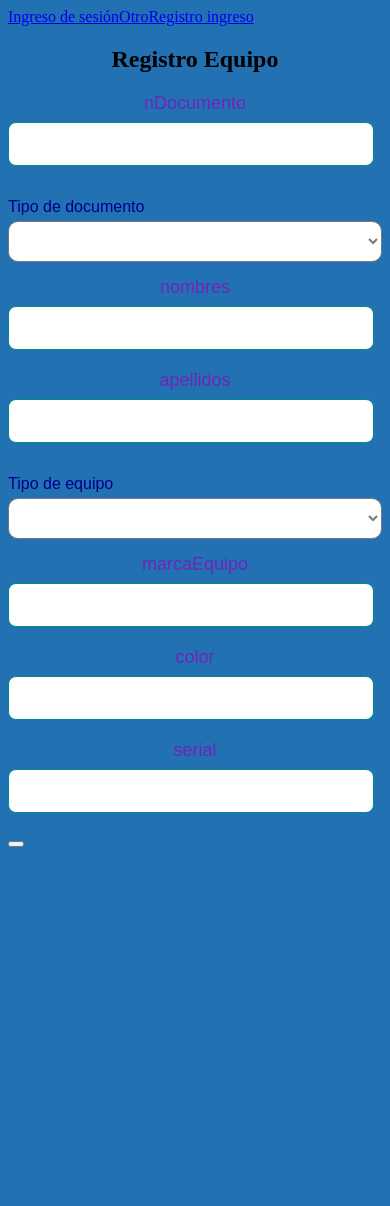
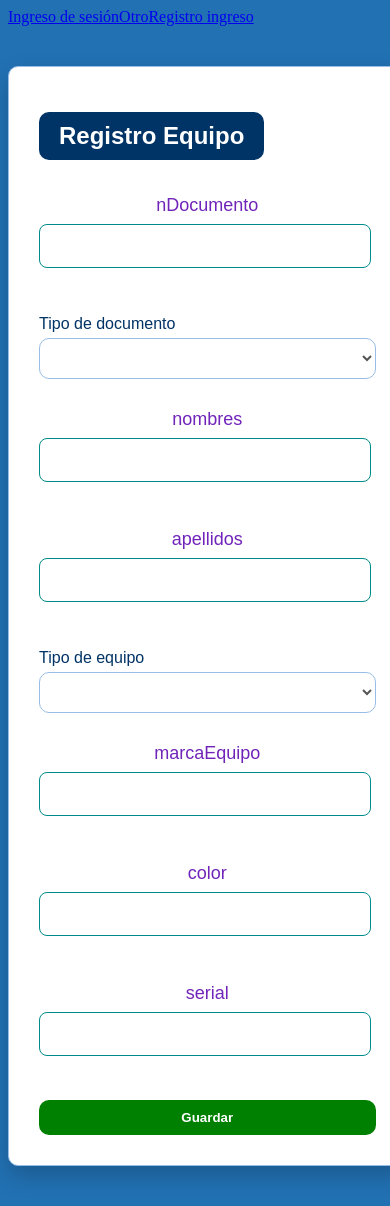
Before and after one commit to Mauricio4-alt/Security-log-system, a React (Vite) app in the folder DEVELOP/FRONTEND/security-log-system/: page /security/registro-ingreso in a window 390 px wide. Before the commit the page ends 856 px from the top, so only its background shows below. Built offline with nearby package versions, Linux system fonts and the light colour scheme.

Commit message:
chore: acomodando estilo del registro

```diff
--- a/DEVELOP/FRONTEND/security-log-system/src/assets/styles/ingreso.css
+++ b/DEVELOP/FRONTEND/security-log-system/src/assets/styles/ingreso.css
@@ -1,113 +1,97 @@
 :root {
-  --blue-dark: #003366;    /* Azul oscuro para títulos/fondo */
-  --blue-medium: #007bff;  /* Azul brillante para botones principales */
-  --blue-light: #e6f0ff;   /* Azul muy claro para fondo de formulario */
-  --blue-border: #99bde6;  /* Azul intermedio para bordes */
+  --blue-dark: #003366;
+  --blue-medium: #007bff;
+  --blue-light: #e6f0ff;
+  --blue-border: #99bde6;
   --text-color: #333;
   --white: #ffffff;
 }
 
-/* --- Contenedor General --- */
+/* Contenedor del formulario */
 .form-container {
   width: 550px;
   margin: 40px auto;
   padding: 30px;
   background-color: white;
-  border: 1px solid #99bde6;
+  border: 1px solid var(--blue-border);
   border-radius: 10px;
   box-shadow: 0 10px 25px rgba(0, 0, 0, 0.2);
 }
 
-/* --- Título --- */
+/* Título */
 .form-title {
   font-family: sans-serif;
   text-align: center;
   font-size: 1.8rem;
   font-weight: bold;
   padding: 10px 20px;
-  margin-top: 15px;
-  margin-bottom: 20px;
+  margin: 15px auto 25px;
+  background-color: var(--blue-dark);
   color: white;
-  background-color: blue;
   border-radius: 10px;
-  display: inline-block; /* Para que el fondo solo cubra el texto */
-  margin-left: 50%;
-  transform: translateX(-50%);
+  display: inline-block;
 }
 
-/* --- Diseño de Grid (Escritorio/Tablet) --- */
+/* Grid de inputs */
 .form-grid {
+  display: grid;
+  grid-template-columns: 1fr 1fr;
+  gap: 20px;
   padding-bottom: 2%;
-
 }
 
+/* Grupo de inputs */
+.input-group,
 .form-column {
   display: flex;
   flex-direction: column;
 }
 
+/* Etiquetas */
 label {
   font-family: sans-serif;
-  display: center;
-  margin-top: 15px;
+  margin-top: 10px;
   margin-bottom: 5px;
   font-weight: 500;
-  color: darkblue;
+  color: var(--blue-dark);
 }
 
-.form-input, .form-select {
+/* Inputs y selects */
+.form-input {
   width: 100%;
-  padding: 10px;;
-  border: 1px solid blue;
+  padding: 10px;
   background-color: white;
-  box-sizing: border-box; /* Importante para el padding */
+  border: 1px solid var(--blue-border);
+  border-radius: 10px;
+  box-sizing: border-box;
   font-size: 1rem;
-  color: rgb(121, 121, 121);
-  /* Estilo para parecerse al wireframe */
-  border: 1px solid;
-  border-radius: 10px;
+  color: #555;
 }
 
+/* Select personalizado */
+.form-input select,
 .form-select {
-  /* Apariencia personalizada para select en el wireframe */
   appearance: none;
-  background-repeat: no-repeat;
-  background-position: right 10px center;
-  padding-right: 20px; /* Espacio para el icono de la flecha */
+  padding-right: 20px;
 }
 
-/* --- Sección de Botones --- */
+/* Sección de botones */
 .form-actions {
   display: flex;
   justify-content: flex-end;
   gap: 15px;
-  margin-top: 10px;
-  padding-top: 20px;
-  /* borde simple en la parte superior para separarlos visualmente si es necesario */
-  /* border-top: 1px solid var(--blue-border); */
+  margin-top: 20px;
 }
 
 .btn {
   padding: 10px 20px;
-  border: 1px solid #ffffff; /* Borde negro como en el wireframe */
   border-radius: 10px;
   cursor: pointer;
   font-weight: bold;
-  transition: background-color 0.2s, color 0.2s;
+  border: none;
 }
 
-/* Estilos de botones por función */
-.btn-secondary { /* Cancelar */
-  background-color: rgb(75, 75, 75);
-  color: white
-}
-
-.btn-primary { /* Añadir otro equipo */
-  background-color: #2271b3;
-  color: white;
-}
-
-.btn-success { /* Guardar registro */
+.btn-success {
   background-color: green;
   color: white;
 }
@@ -116,40 +100,30 @@ label {
   opacity: 0.9;
 }
 
-/* --- Media Queries (Responsividad) --- */
-
-/* Se aplica a pantallas más pequeñas que 768px (móviles y tablets pequeñas) */
+/* Responsivo */
 @media (max-width: 768px) {
   .form-container {
-    margin: 20px;
-    padding: 20px;
+    width: 90%;
   }
 
-  /* Cambiamos el grid a una sola columna */
   .form-grid {
     grid-template-columns: 1fr;
-    gap: 10px;
   }
 
-  /* Ajusta el tamaño de la fuente para el título */
   .form-title {
     font-size: 1.5rem;
   }
 
-  /* Centrar los botones y que ocupen todo el ancho si es necesario */
   .form-actions {
     justify-content: center;
-    flex-wrap: wrap; /* Permite que los botones salten de línea */
-    gap: 10px;
   }
 }
 
-/* Se aplica a pantallas muy pequeñas (móviles) */
 @media (max-width: 480px) {
   .btn {
-        width: 100%; /* Botones ocupan todo el ancho en móviles */
-        padding: 12px 0;
+    width: 100%;
   }
+
   .form-actions {
     flex-direction: column;
   }
--- a/DEVELOP/FRONTEND/security-log-system/src/registroIngreso.jsx
+++ b/DEVELOP/FRONTEND/security-log-system/src/registroIngreso.jsx
@@ -23,9 +23,10 @@ export default function Registrar() {
         }));
     }
 
-    return (
-        <form>
-            <h2>Registro Equipo</h2>
+   return( <form className="form-container">
+    <h2 className="form-title">Registro Equipo</h2>
+
+    <div className="form-grid">
 
         <InputForm
             name="nDocumento"
@@ -46,38 +47,50 @@ export default function Registrar() {
             value={information.nombres}
             onChange={onHandleChange}
         />
+
         <InputForm
             name="apellidos"
             inputType="text"
             value={information.apellidos}
             onChange={onHandleChange}
         />
+
         <SelectItems
             name="Tipo de equipo"
             id="tipoEquipo"
             listOptions={listTypesPc}
         />
+
         <InputForm
             name="marcaEquipo"
             inputType="text"
             value={information.marcaEquipo}
             onChange={onHandleChange}
         />
+
         <InputForm
             name="color"
             inputType="text"
             value={information.color}
             onChange={onHandleChange}
         />
+
         <InputForm
             name="serial"
             inputType="text"
             value={information.serial}
             onChange={onHandleChange}
         />
-            <button type="submit"
-            onClick={()=>console.log(information)}
-            />
-        </form>
-    );
+
+    </div>
+
+    <div className="form-actions">
+        <button type="submit" className="btn btn-success"
+            onClick={() => console.log(information)}
+        >
+            Guardar
+        </button>
+    </div>
+</form>)
+
 }
```
Lines whose indentation alone changed are shown as unchanged.
